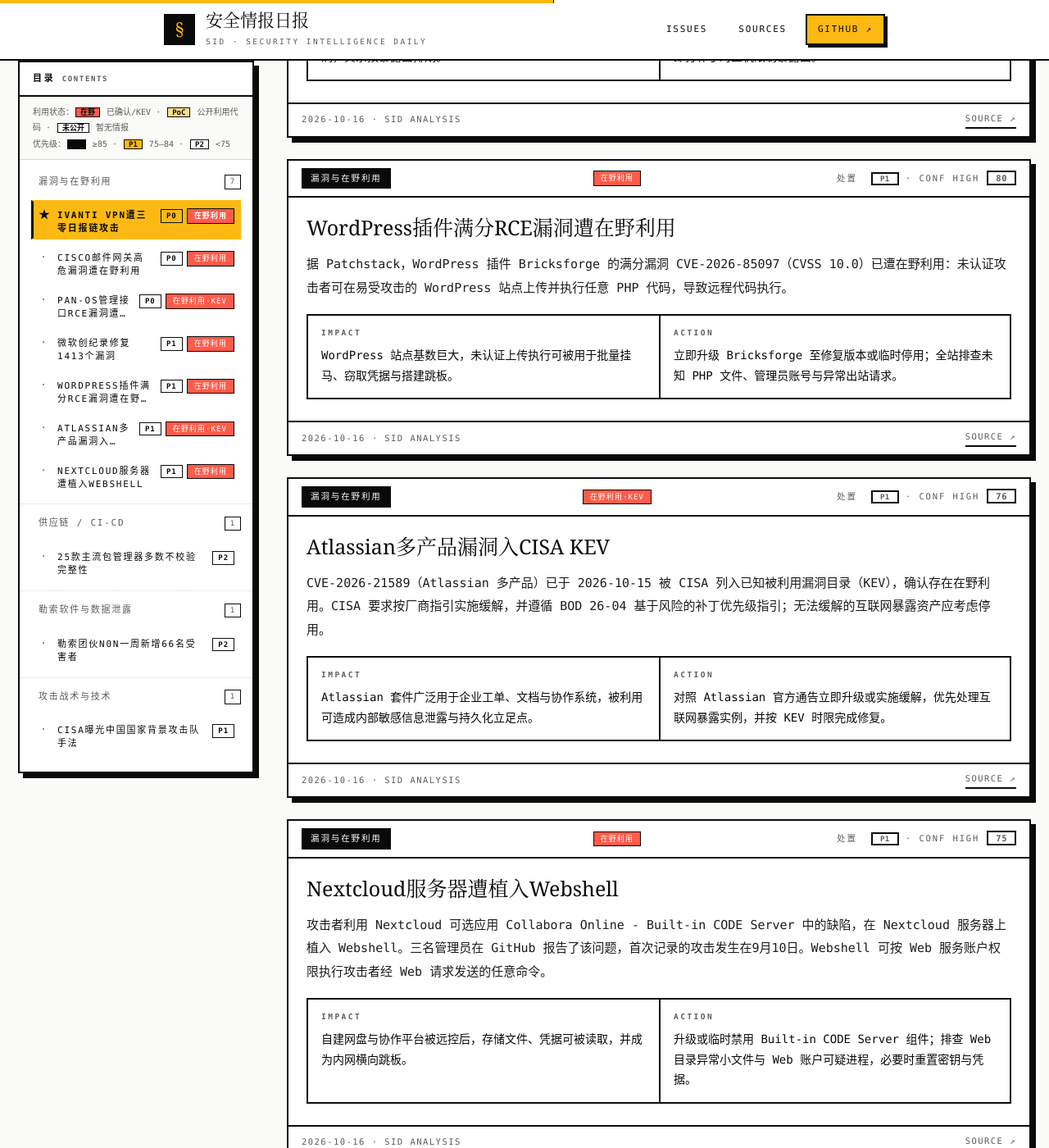
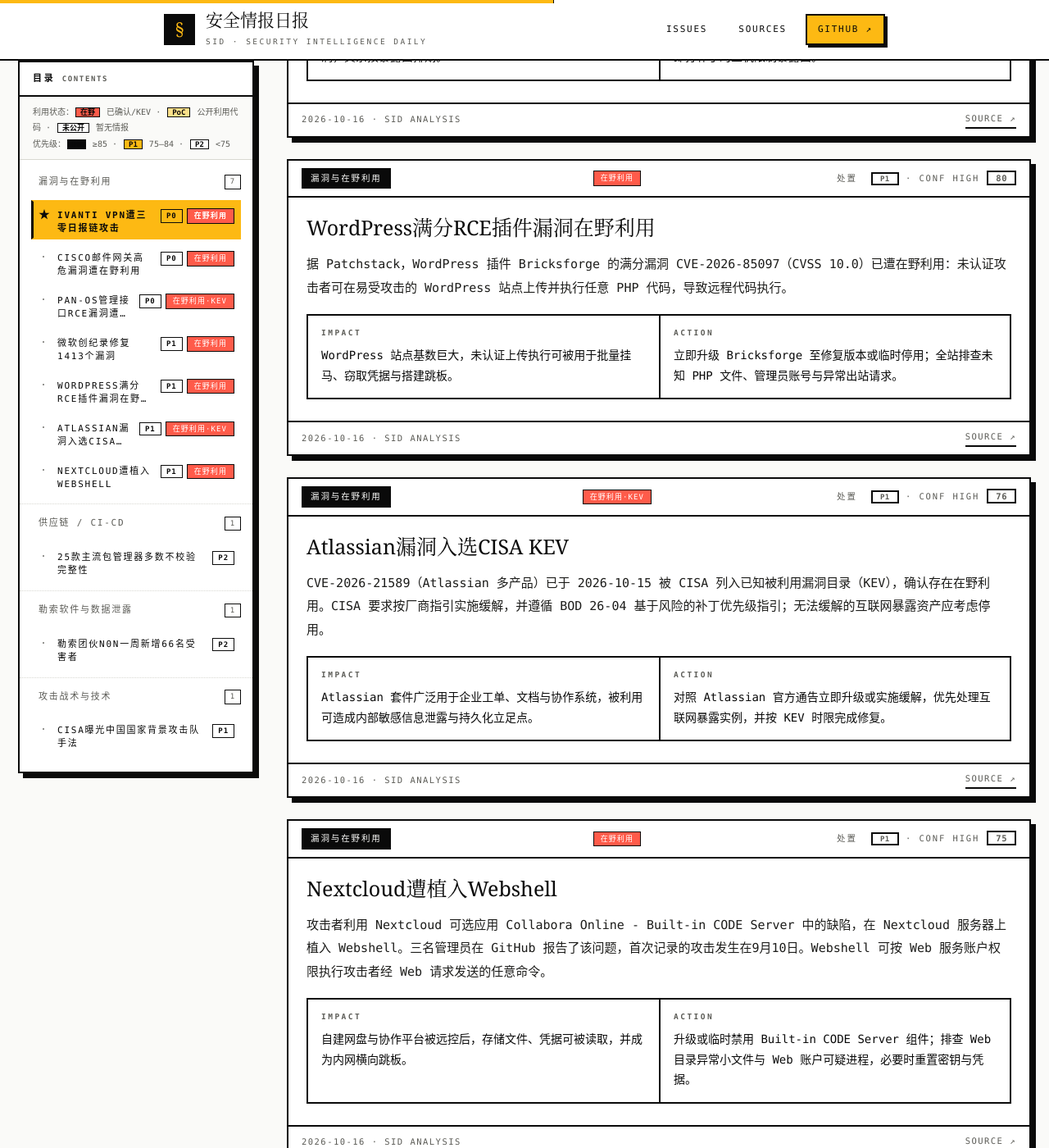
Before and after one commit to DawnXii/security-intelligence-daily, a Jekyll site: the page built from site/_posts/2026-10-16-report.html, in a window 1280 px wide and 1400 px high, scrolled down 1820 px. Shown: the whole window at 82% size. Built offline with Jekyll 4.4.1, drawn with Linux system fonts in a browser that asks for light colours.

Commit message:
SID daily report 2026-10-16

```diff
--- a/site/_posts/2026-10-16-report.html
+++ b/site/_posts/2026-10-16-report.html
@@ -13,9 +13,9 @@
 <li><a class="toc-link" href="#vuln-99373"><span class="tc">·</span><span class="tt">Cisco邮件网关高危漏洞遭在野利用</span><span class="meta"><i class="rp p0">P0</i><i class="xs xw">在野利用</i></span></a></li>
 <li><a class="toc-link" href="#vuln-62306"><span class="tc">·</span><span class="tt">PAN-OS管理接口RCE漏洞遭在野利用</span><span class="meta"><i class="rp p0">P0</i><i class="xs xw">在野利用·KEV</i></span></a></li>
 <li><a class="toc-link" href="#vuln-84792"><span class="tc">·</span><span class="tt">微软创纪录修复1413个漏洞</span><span class="meta"><i class="rp p1">P1</i><i class="xs xw">在野利用</i></span></a></li>
-<li><a class="toc-link" href="#vuln-20245"><span class="tc">·</span><span class="tt">WordPress插件满分RCE漏洞遭在野利用</span><span class="meta"><i class="rp p1">P1</i><i class="xs xw">在野利用</i></span></a></li>
-<li><a class="toc-link" href="#vuln-22654"><span class="tc">·</span><span class="tt">Atlassian多产品漏洞入CISA KEV</span><span class="meta"><i class="rp p1">P1</i><i class="xs xw">在野利用·KEV</i></span></a></li>
-<li><a class="toc-link" href="#vuln-78546"><span class="tc">·</span><span class="tt">Nextcloud服务器遭植入Webshell</span><span class="meta"><i class="rp p1">P1</i><i class="xs xw">在野利用</i></span></a></li>
+<li><a class="toc-link" href="#vuln-52070"><span class="tc">·</span><span class="tt">WordPress满分RCE插件漏洞在野利用</span><span class="meta"><i class="rp p1">P1</i><i class="xs xw">在野利用</i></span></a></li>
+<li><a class="toc-link" href="#vuln-76061"><span class="tc">·</span><span class="tt">Atlassian漏洞入选CISA KEV</span><span class="meta"><i class="rp p1">P1</i><i class="xs xw">在野利用·KEV</i></span></a></li>
+<li><a class="toc-link" href="#vuln-83598"><span class="tc">·</span><span class="tt">Nextcloud遭植入Webshell</span><span class="meta"><i class="rp p1">P1</i><i class="xs xw">在野利用</i></span></a></li>
 </ol></div>
 <div class="grp"><p class="tg-h"><a href="#sec-supplychain">供应链 / CI-CD</a><span class="tg-c">1</span></p><ol>
 <li><a class="toc-link" href="#supplychain-19044"><span class="tc">·</span><span class="tt">25款主流包管理器多数不校验完整性</span><span class="meta"><i class="rp p2">P2</i></span></a></li>
@@ -83,10 +83,10 @@
 <div class="intel-foot"><span>2026-10-16 · SID ANALYSIS</span><a href="https://thehackernews.com/2026/10/microsoft-patches-record-1413-flaws.html" target="_blank" rel="noopener">SOURCE ↗</a></div>
 </div>
 
-<div class="intel reveal" id="vuln-20245">
+<div class="intel reveal" id="vuln-52070">
 <div class="intel-head"><span class="chip">漏洞与在野利用</span><i class="xs xw">在野利用</i><span class="score">处置 <i class="rp p1">P1</i> · CONF high<i>80</i></span></div>
 <div class="intel-body">
-<h3>WordPress插件满分RCE漏洞遭在野利用</h3>
+<h3>WordPress满分RCE插件漏洞在野利用</h3>
 <p class="sum">据 Patchstack，WordPress 插件 Bricksforge 的满分漏洞 CVE-2026-85097（CVSS 10.0）已遭在野利用：未认证攻击者可在易受攻击的 WordPress 站点上传并执行任意 PHP 代码，导致远程代码执行。</p>
 <div class="intel-grid">
 <div class="cell"><b>Impact</b><p>WordPress 站点基数巨大，未认证上传执行可被用于批量挂马、窃取凭据与搭建跳板。</p></div>
@@ -96,10 +96,10 @@
 <div class="intel-foot"><span>2026-10-16 · SID ANALYSIS</span><a href="https://thehackernews.com/2026/10/attackers-exploit-cvss-100-bricksforge.html" target="_blank" rel="noopener">SOURCE ↗</a></div>
 </div>
 
-<div class="intel reveal" id="vuln-22654">
+<div class="intel reveal" id="vuln-76061">
 <div class="intel-head"><span class="chip">漏洞与在野利用</span><i class="xs xw">在野利用·KEV</i><span class="score">处置 <i class="rp p1">P1</i> · CONF high<i>76</i></span></div>
 <div class="intel-body">
-<h3>Atlassian多产品漏洞入CISA KEV</h3>
+<h3>Atlassian漏洞入选CISA KEV</h3>
 <p class="sum">CVE-2026-21589（Atlassian 多产品）已于 2026-10-15 被 CISA 列入已知被利用漏洞目录（KEV），确认存在在野利用。CISA 要求按厂商指引实施缓解，并遵循 BOD 26-04 基于风险的补丁优先级指引；无法缓解的互联网暴露资产应考虑停用。</p>
 <div class="intel-grid">
 <div class="cell"><b>Impact</b><p>Atlassian 套件广泛用于企业工单、文档与协作系统，被利用可造成内部敏感信息泄露与持久化立足点。</p></div>
@@ -109,10 +109,10 @@
 <div class="intel-foot"><span>2026-10-16 · SID ANALYSIS</span><a href="https://www.cisa.gov/known-exploited-vulnerabilities-catalog?selected_cve=CVE-2026-21589" target="_blank" rel="noopener">SOURCE ↗</a></div>
 </div>
 
-<div class="intel reveal" id="vuln-78546">
+<div class="intel reveal" id="vuln-83598">
 <div class="intel-head"><span class="chip">漏洞与在野利用</span><i class="xs xw">在野利用</i><span class="score">处置 <i class="rp p1">P1</i> · CONF high<i>75</i></span></div>
 <div class="intel-body">
-<h3>Nextcloud服务器遭植入Webshell</h3>
+<h3>Nextcloud遭植入Webshell</h3>
 <p class="sum">攻击者利用 Nextcloud 可选应用 Collabora Online - Built-in CODE Server 中的缺陷，在 Nextcloud 服务器上植入 Webshell。三名管理员在 GitHub 报告了该问题，首次记录的攻击发生在9月10日。Webshell 可按 Web 服务账户权限执行攻击者经 Web 请求发送的任意命令。</p>
 <div class="intel-grid">
 <div class="cell"><b>Impact</b><p>自建网盘与协作平台被远控后，存储文件、凭据可被读取，并成为内网横向跳板。</p></div>
```
